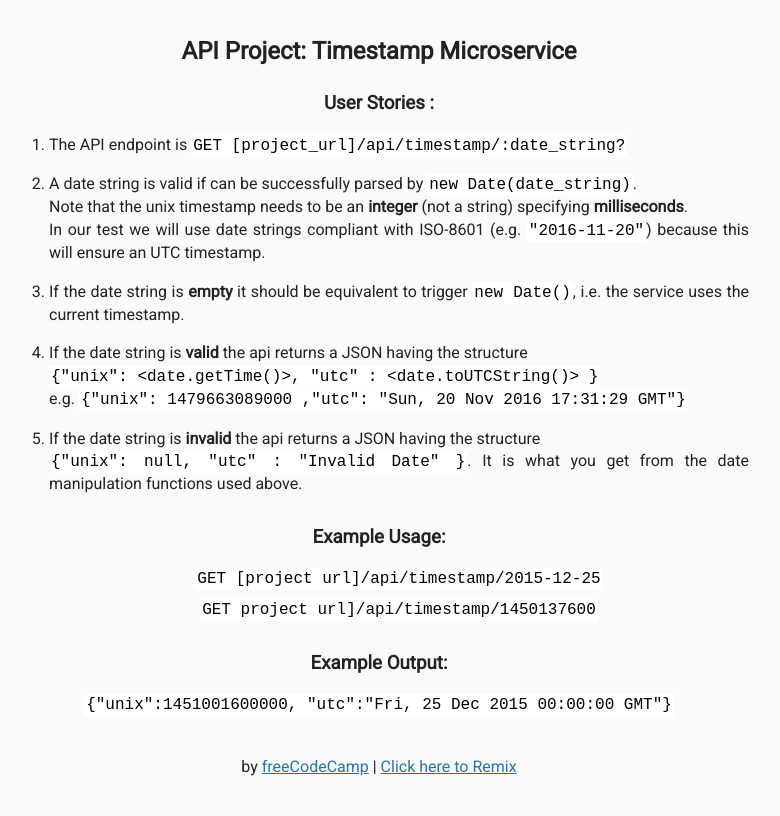
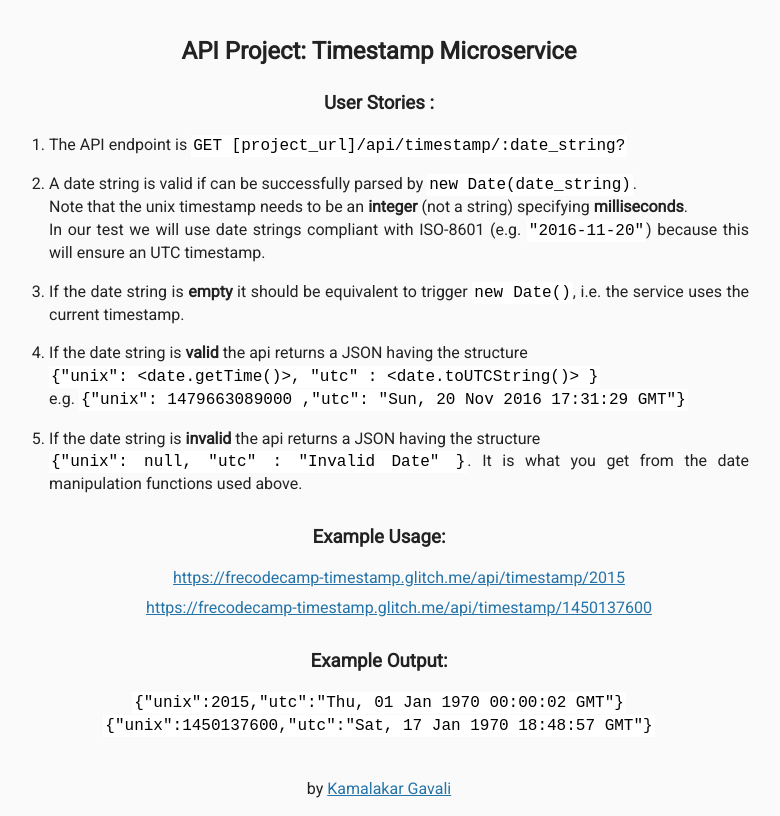
Before and after one commit to Kamalakar-Gavali/fcc-timestamp, a website: page views/index.html in a window 1280 px wide. Shown: the whole page, without its empty margins (261-1041 px from the left). Drawn offline with Linux system fonts and the light colour scheme; files that its build step writes are made by us from their sources.

Commit message:
🌏🗻 Updated with Glitch

```diff
--- a/views/index.html
+++ b/views/index.html
@@ -31,18 +31,19 @@
         <h3>Example Usage:</h3>
         <ul>
           <li>
-            <code>GET [project url]/api/timestamp/2015-12-25</code></li>
-          <li><code>GET project url]/api/timestamp/1450137600</code></li>
+            <a href="https://frecodecamp-timestamp.glitch.me/api/timestamp/2015">https://frecodecamp-timestamp.glitch.me/api/timestamp/2015</a></li>
+          <li><a href="https://frecodecamp-timestamp.glitch.me/api/timestamp/1450137600">https://frecodecamp-timestamp.glitch.me/api/timestamp/1450137600</a></li>
         </ul>
 
         <h3>Example Output:</h3>
         <p>
-          <code>{"unix":1451001600000, "utc":"Fri, 25 Dec 2015 00:00:00 GMT"}</code>
+          <code>{"unix":2015,"utc":"Thu, 01 Jan 1970 00:00:02 GMT"}</code><br>
+          <code>{"unix":1450137600,"utc":"Sat, 17 Jan 1970 18:48:57 GMT"}</code>
         </p>
       </div>
       <div class="footer">
         <p>
-          by <a href="http://www.freecodecamp.com/">freeCodeCamp</a> | <a href="https://hyperdev.com/#!/remix/FCC_API_timestamp_bplate/8338be2-a353-4892-8a0d-6295e4f12eb5">Click here to Remix</a>
+          by <a href="">Kamalakar Gavali </a>
         </p>
       </div>
    </body>
```
Also changed, not shown: server.js (+10 -2 lines), README.md.
